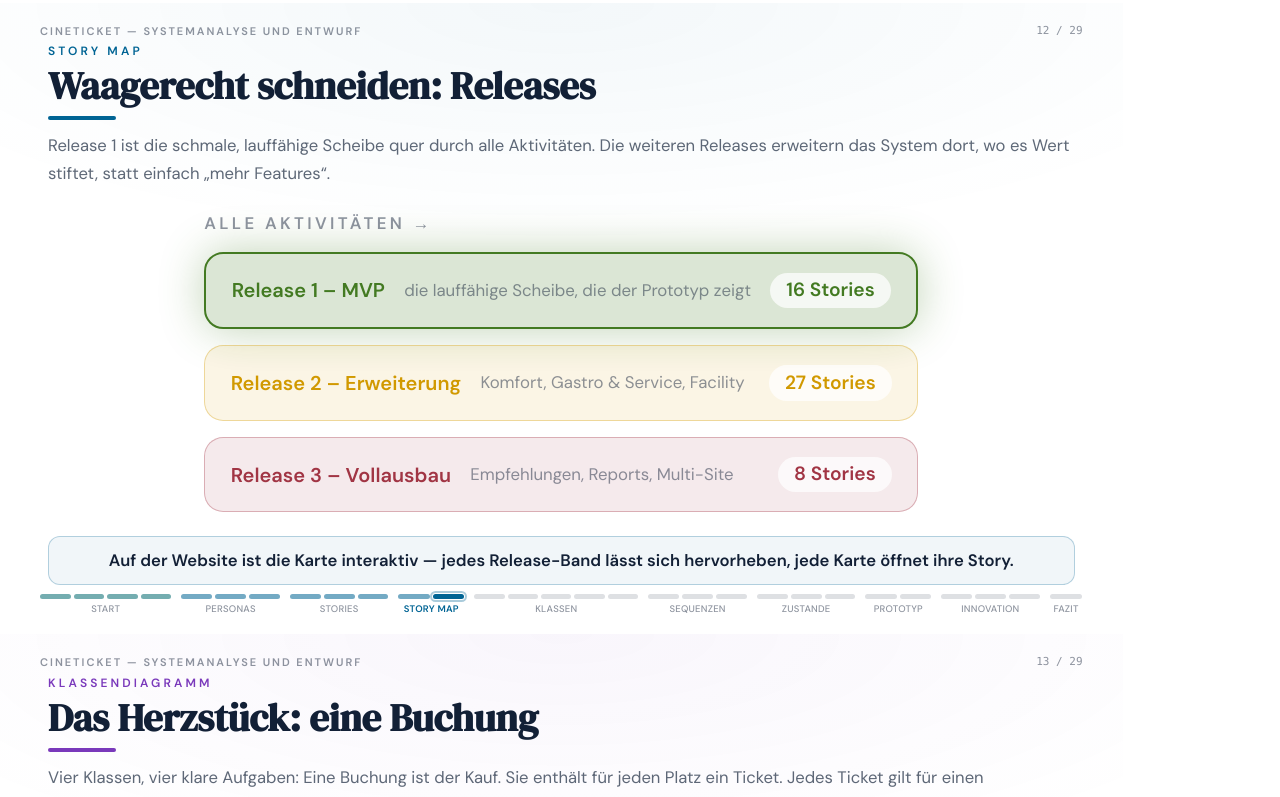
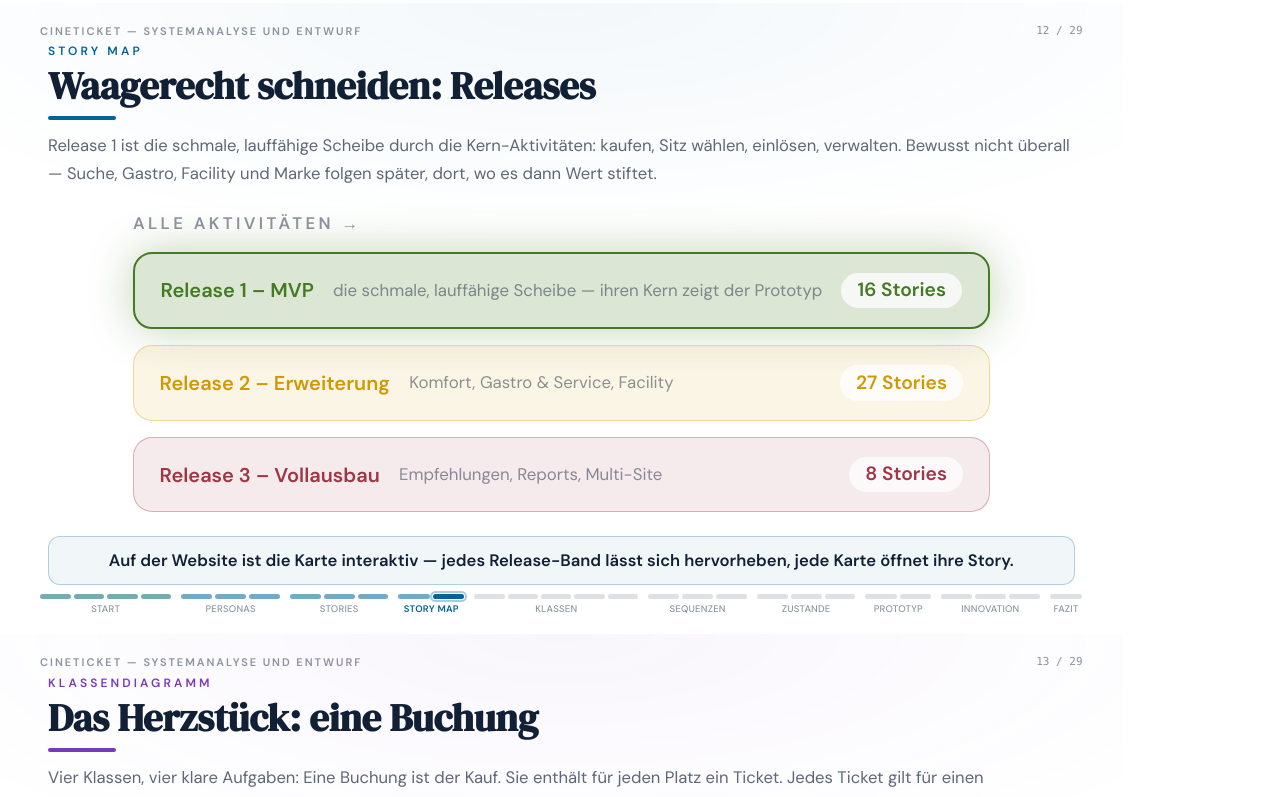
Before and after one commit to LinusK100/Kino-Project-Vorbereitung, a React (Vite) app: page /Kino-Project-Vorbereitung/praesentation/druck in a window 1280 px wide. Shown: the part 6940-7737 px from the top of the page. Built offline with nearby package versions, Linux system fonts and the light colour scheme.

Commit message:
Faktenkorrektur: Release-1-Aussage, Prototyp≠R1 im Fazit, Story-Map-Legende

```diff
--- a/public/CineTicket_Praesentation.meta.json
+++ b/public/CineTicket_Praesentation.meta.json
@@ -1,5 +1,5 @@
 {
-  "hash": "b515438980dd935c90ef94d5d45c4e76415b95c289a56cea159cb4d396eb1806",
+  "hash": "f99e221800603045c108708f1647e050a4939d203dc2cef0b836637be33b620f",
   "folien": 29,
   "erzeugt": "2026-07-16"
 }
--- a/src/components/presentation/visuals/people.tsx
+++ b/src/components/presentation/visuals/people.tsx
@@ -324,7 +324,7 @@ export function ReleaseBaender({ tier = 'erweitert' }: { tier?: 'basis' | 'erwei
   const reduce = useReducedMotion()
   const alle = stories[tier]
   const cfg = [
-    { r: 1, label: 'Release 1 – MVP', color: '#437a22', hl: true, note: 'die lauffähige Scheibe, die der Prototyp zeigt' },
+    { r: 1, label: 'Release 1 – MVP', color: '#437a22', hl: true, note: 'die schmale, lauffähige Scheibe — ihren Kern zeigt der Prototyp' },
     { r: 2, label: 'Release 2 – Erweiterung', color: '#d19900', hl: false, note: 'Komfort, Gastro & Service, Facility' },
     { r: 3, label: 'Release 3 – Vollausbau', color: '#a13544', hl: false, note: 'Empfehlungen, Reports, Multi-Site' },
   ]
--- a/src/components/presentation/visuals/product.tsx
+++ b/src/components/presentation/visuals/product.tsx
@@ -428,7 +428,7 @@ export function Fundament() {
       </div>
       {/* Der Weg weiter: was schon steht, und was der nächste Schritt ist */}
       <div className="flex items-center justify-center flex-wrap gap-x-1.5 gap-y-2">
-        {['Anforderungen', 'Modell', 'Prototyp (Release 1)'].map((s, i) => (
+        {['Anforderungen', 'Modell', 'Prototyp (MVP-Kern)'].map((s, i) => (
           <span key={s} className="inline-flex items-center gap-1.5">
             <motion.span
               {...pop(8 + i, reduce)}
--- a/src/data/presentations/story-map.json
+++ b/src/data/presentations/story-map.json
@@ -19,7 +19,7 @@
     {
       "id": "releases",
       "title": "Waagerecht schneiden: Releases",
-      "body": "Release 1 ist die schmale, lauffähige Scheibe quer durch alle Aktivitäten. Die weiteren Releases erweitern das System dort, wo es Wert stiftet, statt einfach „mehr Features“.",
+      "body": "Release 1 ist die schmale, lauffähige Scheibe durch die Kern-Aktivitäten: kaufen, Sitz wählen, einlösen, verwalten. Bewusst nicht überall — Suche, Gastro, Facility und Marke folgen später, dort, wo es dann Wert stiftet.",
       "visual": {
         "id": "releaseBaender",
         "props": {
```
Also changed, not shown: 2 other files (tests, documents, lock files or other folders).
